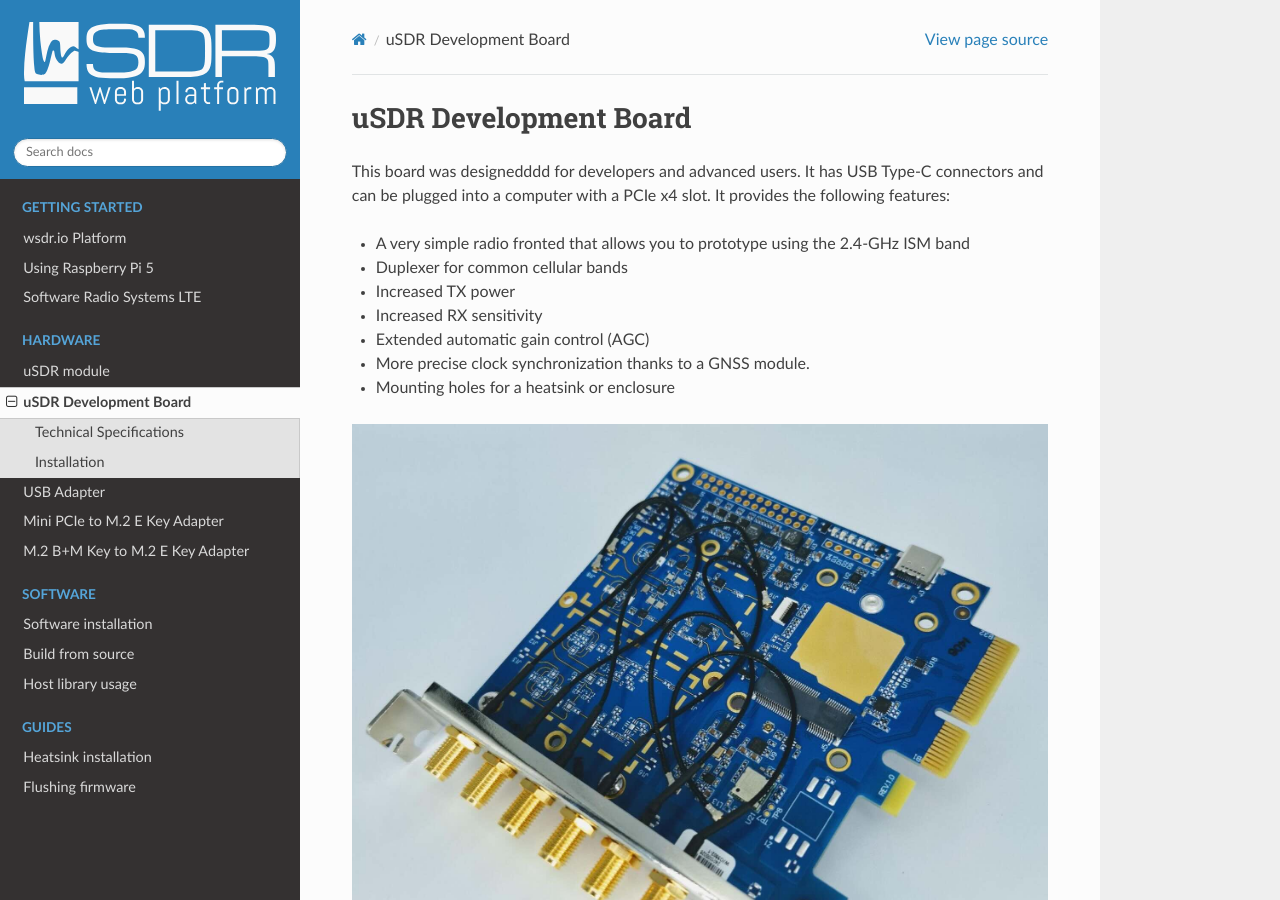
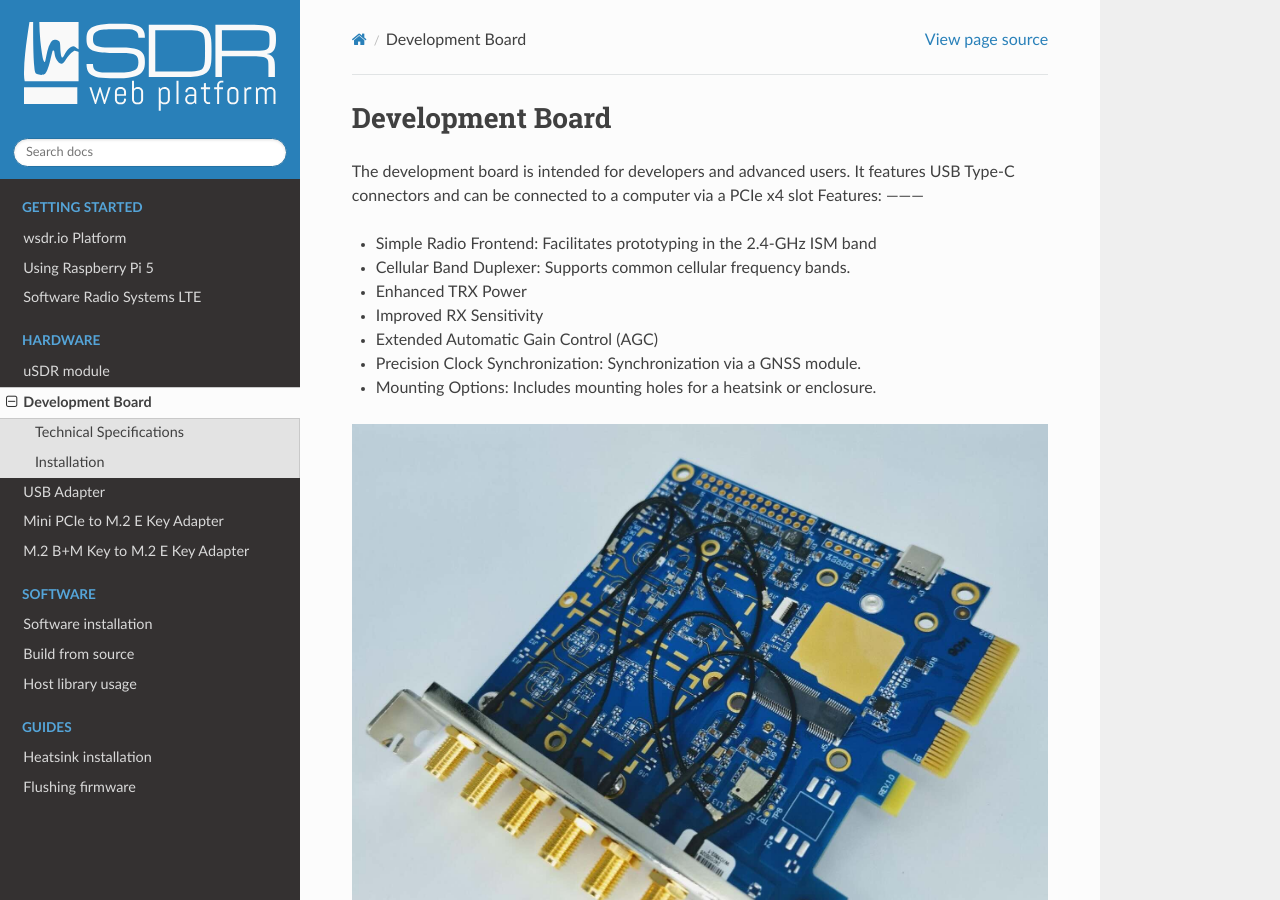
Before and after one commit to wavelet-lab/docs, a Sphinx documentation site: the page built from source/hardware/devboard.rst, in a window 1280 px wide and 900 px high. Built offline with Sphinx 7.4.7 and the Read the Docs theme 2.0.0, drawn with Linux system fonts in a browser that asks for light colours; some of the changed text lies outside the part shown.

Commit message:
Dev_B_fix

```diff
--- a/source/hardware/devboard.rst
+++ b/source/hardware/devboard.rst
@@ -1,18 +1,18 @@
 ======================
-uSDR Development Board
+Development Board
 ======================
 
-This board was designedddd for developers and advanced users.
-It has USB Type-C connectors and can be plugged into a computer with a PCIe x4 slot.
-It provides the following features:
+The development board is intended for developers and advanced users. It features USB Type-C connectors and can be connected to a computer via a PCIe x4 slot
+Features:
+---------
 
-* A very simple radio fronted that allows you to prototype using the 2.4-GHz ISM band
-* Duplexer for common cellular bands
-* Increased TX power
-* Increased RX sensitivity
-* Extended automatic gain control (AGC)
-* More precise clock synchronization thanks to a GNSS module.
-* Mounting holes for a heatsink or enclosure
+* Simple Radio Frontend: Facilitates prototyping in the 2.4-GHz ISM band
+* Cellular Band Duplexer: Supports common cellular frequency bands.
+* Enhanced TRX Power
+* Improved RX Sensitivity
+* Extended Automatic Gain Control (AGC)
+* Precision Clock Synchronization: Synchronization via a GNSS module.
+* Mounting Options: Includes mounting holes for a heatsink or enclosure.
 
 .. image:: ../_static/hw_devboard_1.jpg
    :alt: The development board
```
Also changed, not shown: other parts of source/hardware/devboard.rst (+1 -1 lines).
